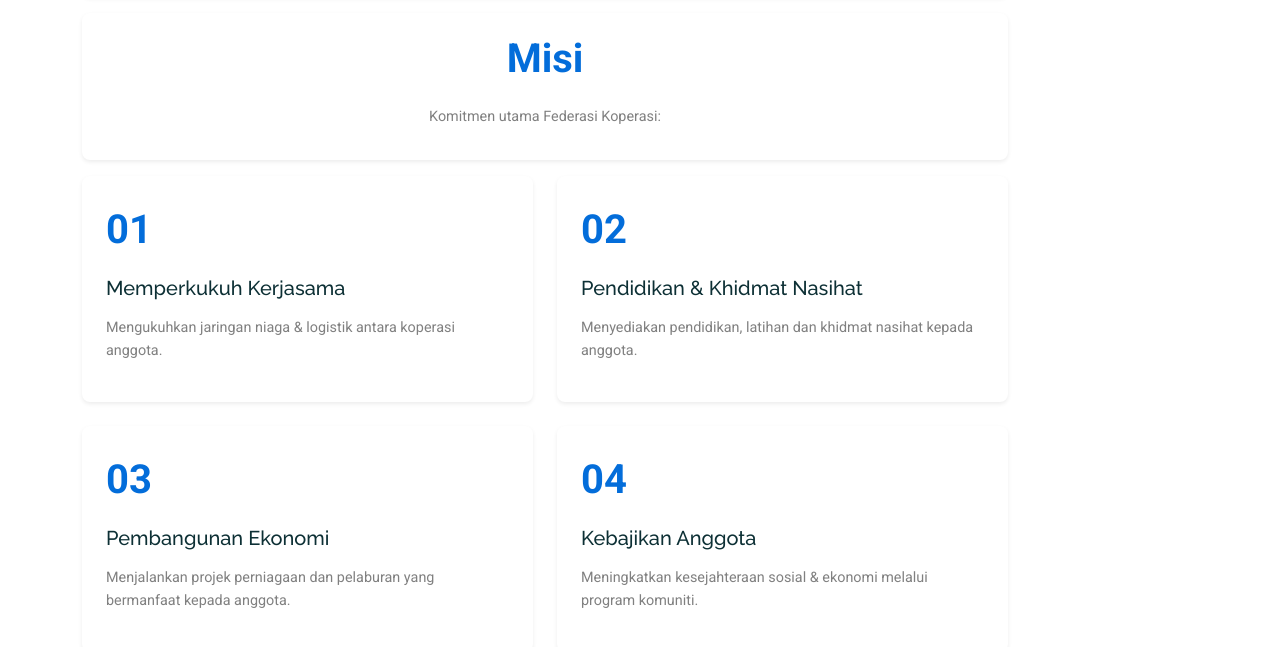
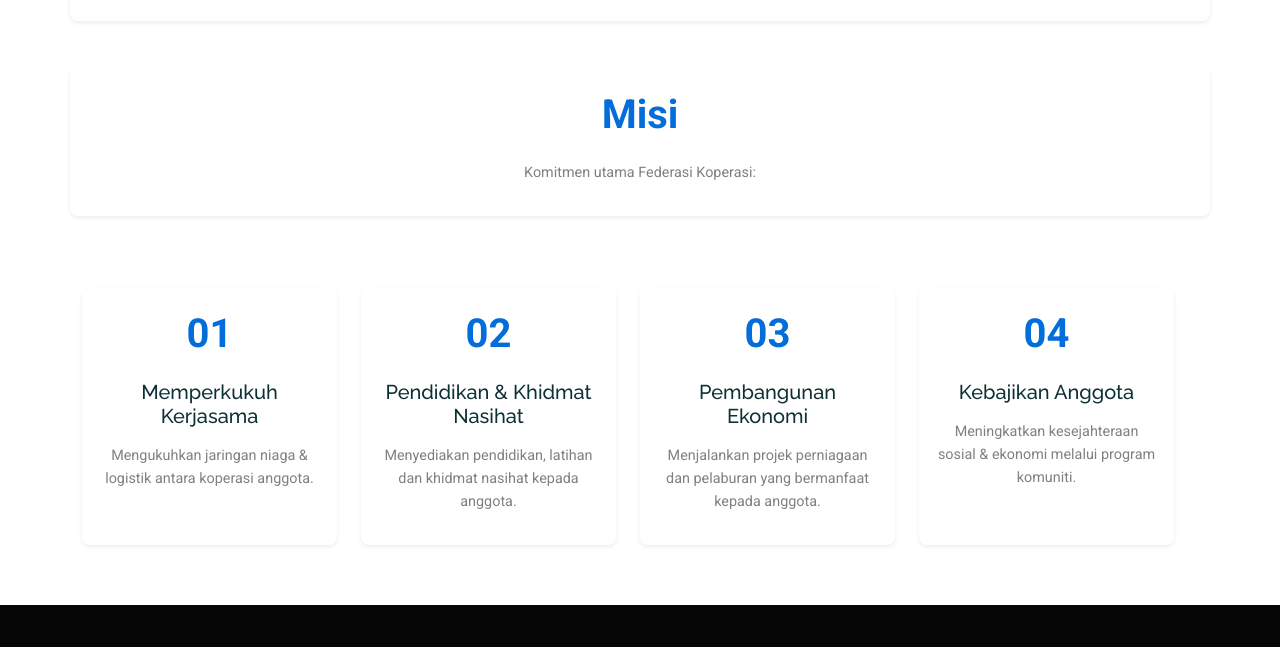
Before and after one commit to fedborong/fedborong.github.io, a plain HTML site: page visimisi.html in a window 1280 px wide. Shown: the part 760-1407 px from the top of the page. Drawn offline with Linux system fonts and the light colour scheme.

Commit message:
Update visimisi.html

```diff
--- a/visimisi.html
+++ b/visimisi.html
@@ -85,49 +85,50 @@
 
 <div class="row gy-4 align-items-start">
   <!-- Image Column -->
-  <div class=" text-center" data-aos="zoom-out" data-aos-delay="300">
+  <div class="mb-4 text-center" data-aos="zoom-out" data-aos-delay="300">
     <img src="assets/img/signboard-federasi.webp" alt="Visi & Misi Federasi" class="img-fluid rounded-4 shadow-lg mb-3">
   </div>
 
-  <!-- Visi & Misi Column -->
-  <div class="col-lg-10">
     <!-- Visi Card -->
-    <div class="card-item shadow-sm text-center mb-3" data-aos="fade-up" data-aos-delay="200">
+    <div class="card-item shadow-sm text-center mb-4" data-aos="fade-up" data-aos-delay="200">
       <div class="card-number">Visi</div>
       <p>Menjadi federasi koperasi yang progresif, berdaya saing dan mampan dalam sektor pemborongan dan peruncitan, sekaligus meningkatkan kesejahteraan ekonomi anggota.</p>
     </div>
 
     <!-- Misi Card -->
-    <div class="card-item shadow-sm text-center mb-3 p-3" data-aos="fade-up" data-aos-delay="250">
+    <div class="card-item shadow-sm text-center mb-4 p-3" data-aos="fade-up" data-aos-delay="250">
       <div class="card-number">Misi</div>
       <p>Komitmen utama Federasi Koperasi:</p>
     </div>
 
-    <div class="row gy-4">
-      <!-- Misi items 01-04 -->
-      <div class="col-md-6" data-aos="fade-up" data-aos-delay="300">
-        <div class="card-item shadow-sm">
+<!-- Misi Boxes -->
+  <div class="row gy-4 justify-content-center">
+    <div class="col-md-6 col-lg-3" data-aos="fade-up" data-aos-delay="350">
+      <div class="card-item shadow-sm text-center p-3">
         <div class="card-number">01</div>
         <h3>Memperkukuh Kerjasama</h3>
         <p>Mengukuhkan jaringan niaga & logistik antara koperasi anggota.</p>
       </div>
     </div>
-      <div class="col-md-6" data-aos="fade-up" data-aos-delay="400">
-        <div class="card-item shadow-sm">
+
+    <div class="col-md-6 col-lg-3" data-aos="fade-up" data-aos-delay="400">
+      <div class="card-item shadow-sm text-center p-3">
         <div class="card-number">02</div>
         <h3>Pendidikan & Khidmat Nasihat</h3>
         <p>Menyediakan pendidikan, latihan dan khidmat nasihat kepada anggota.</p>
       </div>
     </div>
-      <div class="col-md-6" data-aos="fade-up" data-aos-delay="500">
-        <div class="card-item shadow-sm">
+
+    <div class="col-md-6 col-lg-3" data-aos="fade-up" data-aos-delay="450">
+      <div class="card-item shadow-sm text-center p-3">
         <div class="card-number">03</div>
         <h3>Pembangunan Ekonomi</h3>
         <p>Menjalankan projek perniagaan dan pelaburan yang bermanfaat kepada anggota.</p>
       </div>
     </div>
-      <div class="col-md-6" data-aos="fade-up" data-aos-delay="600">
-        <div class="card-item shadow-sm">
+
+    <div class="col-md-6 col-lg-3" data-aos="fade-up" data-aos-delay="500">
+      <div class="card-item shadow-sm text-center p-3">
         <div class="card-number">04</div>
         <h3>Kebajikan Anggota</h3>
         <p>Meningkatkan kesejahteraan sosial & ekonomi melalui program komuniti.</p>
```
Lines whose indentation alone changed are shown as unchanged.
